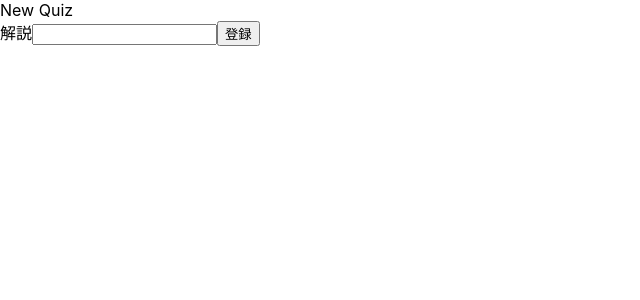
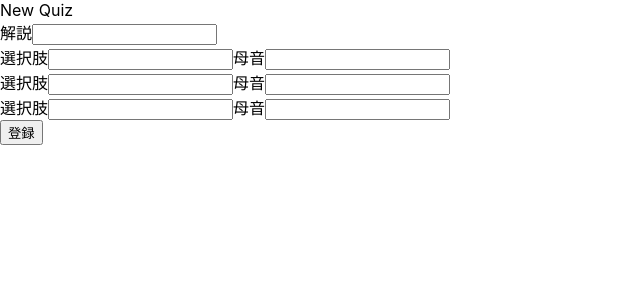
Before and after one commit to tvhfrks12678/next-js-quiz-app, a Next.js app: page /quizzes/new in a window 1280 px wide. Shown: the top 300 px of the page, without its empty margins (0-640 px from the left). Built offline with nearby package versions, Linux system fonts and the light colour scheme.

Commit message:
feat: 選択肢と母音の入力欄の追加 #3

```diff
--- a/pages/quizzes/new.tsx
+++ b/pages/quizzes/new.tsx
@@ -3,10 +3,19 @@ import axios, { AxiosError, AxiosRequestConfig, AxiosResponse } from 'axios';
 
 type ChangedText = (e: ChangeEvent<HTMLInputElement>) => void;
 
+type Choice = { content: string; rhyme: string };
+
 const URL = 'http://localhost:8000/api/quizzes/';
 
+const INICIAL_CHOICE_NUMBER = 3;
+
 const New: FC = () => {
+  const initialChoice: Choice = { content: '', rhyme: '' };
+  const initialChoices: Choice[] = [...Array(INICIAL_CHOICE_NUMBER)].map(
+    () => initialChoice
+  );
   const [commentary, setCommentary] = useState<string>('');
+  const [choices, setChoices] = useState<Choice[]>(initialChoices);
 
   const onCommentaryChanged: ChangedText = (e) => {
     setCommentary(e.target.value);
@@ -14,11 +23,12 @@ const New: FC = () => {
 
   const onResisterClicked = (): void => {
     console.log(commentary);
+    console.log(choices);
 
     const options: AxiosRequestConfig = {
       url: URL,
       method: 'POST',
-      data: { commentary: commentary },
+      data: { quiz: { commentary: commentary, choices: choices } },
     };
 
     axios(options)
@@ -31,11 +41,48 @@ const New: FC = () => {
       });
   };
 
+  const onChoiceChanged = (
+    e: ChangeEvent<HTMLInputElement>,
+    changedIndex: number
+  ): void => {
+    const changedChoice: Choice[] = choices.map(
+      (choice: Choice, index: number): Choice => {
+        const eventTarget: EventTarget & HTMLInputElement = e.target;
+        return changedIndex === index
+          ? { ...choice, [eventTarget.name]: eventTarget.value }
+          : choice;
+      }
+    );
+
+    setChoices(changedChoice);
+  };
+
   return (
     <>
       <div>New Quiz</div>
       <label>解説</label>
       <input type="text" value={commentary} onChange={onCommentaryChanged} />
+      {choices.map((choice: Choice, index: number) => {
+        return (
+          <div key={index}>
+            <label>選択肢</label>
+            <input
+              type="text"
+              name="content"
+              value={choices[index].content}
+              onChange={(e) => onChoiceChanged(e, index)}
+            />
+            <label>母音</label>
+            <input
+              type="text"
+              name="rhyme"
+              value={choices[index].rhyme}
+              onChange={(e) => onChoiceChanged(e, index)}
+            />
+          </div>
+        );
+      })}
+
       <button type="button" onClick={onResisterClicked}>
         登録
       </button>
```
